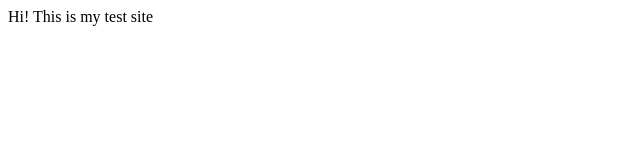
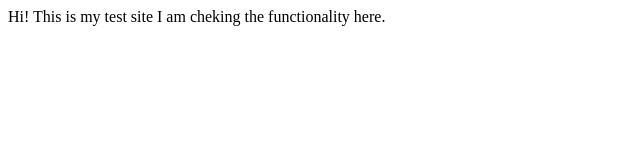
Before and after one commit to rashmifindapp/neog-lesson2, a plain HTML site: page index.html in a window 1280 px wide. Shown: the whole page, without its empty margins (0-640 px from the left). Drawn offline with Linux system fonts and the light colour scheme.

Commit message:
added a line

```diff
--- a/index.html
+++ b/index.html
@@ -8,5 +8,7 @@
 </head>
 <body>
     Hi! This is my test site
+
+    I am cheking the functionality here.
 </body>
 </html>
```
